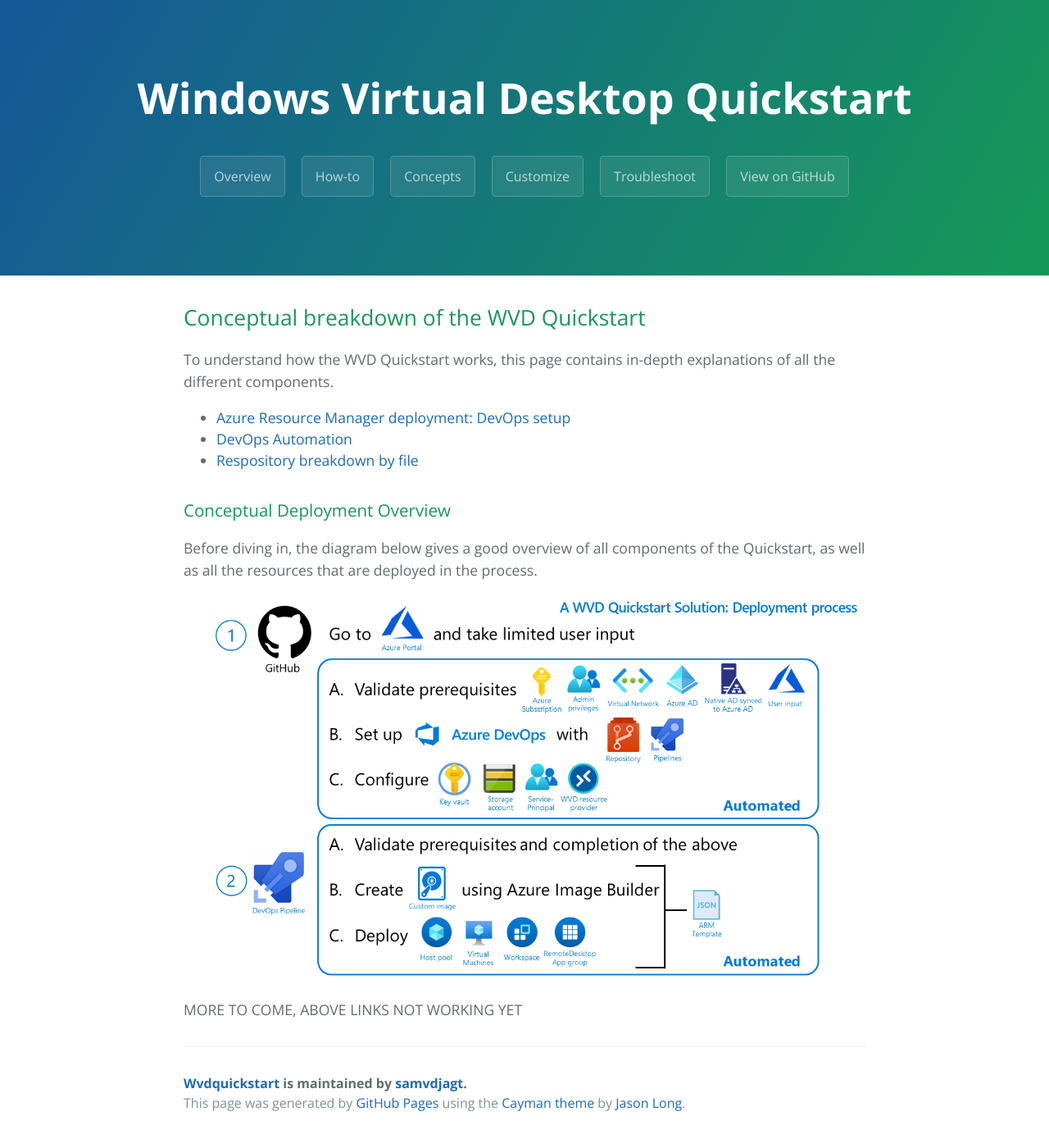
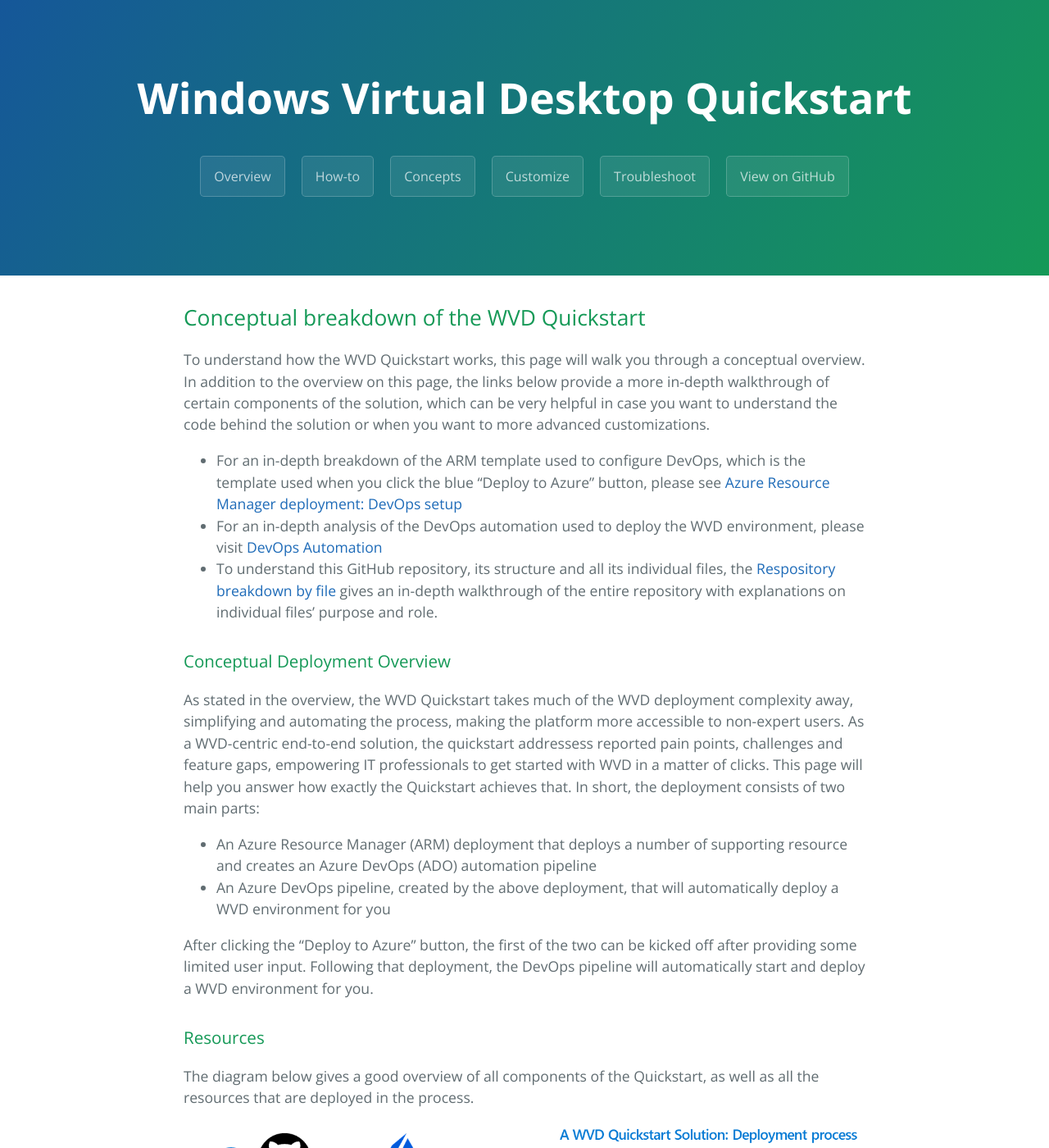
Before and after one commit to samvdjagt/wvdquickstart, a Jekyll site: the page built from concepts.md, in a window 1280 px wide and 1400 px high. Shown: the whole window at 82% size. Built offline with Jekyll 4.4.1, drawn with Linux system fonts in a browser that asks for light colours.

Commit message:
Update concepts.md

```diff
--- a/concepts.md
+++ b/concepts.md
@@ -5,14 +5,22 @@
 ---
 
 ## Conceptual breakdown of the WVD Quickstart
-To understand how the WVD Quickstart works, this page contains in-depth explanations of all the different components.
+To understand how the WVD Quickstart works, this page will walk you through a conceptual overview. In addition to the overview on this page, the links below provide a more in-depth walkthrough of certain components of the solution, which can be very helpful in case you want to understand the code behind the solution or when you want to more advanced customizations.
 
-* <a href="armdeployment">Azure Resource Manager deployment: DevOps setup</a>
-* <a href="devops">DevOps Automation</a>
-* <a href="repo">Respository breakdown by file</a>
+* For an in-depth breakdown of the ARM template used to configure DevOps, which is the template used when you click the blue "Deploy to Azure" button, please see <a href="armdeployment">Azure Resource Manager deployment: DevOps setup</a>
+* For an in-depth analysis of the DevOps automation used to deploy the WVD environment, please visit <a href="devops">DevOps Automation</a>
+* To understand this GitHub repository, its structure and all its individual files, the <a href="repo">Respository breakdown by file</a> gives an in-depth walkthrough of the entire repository with explanations on individual files' purpose and role.
 
 ### Conceptual Deployment Overview
-Before diving in, the diagram below gives a good overview of all components of the Quickstart, as well as all the resources that are deployed in the process.
+As stated in the overview, the WVD Quickstart takes much of the WVD deployment complexity away, simplifying and automating the process, making the platform more accessible to non-expert users. As a WVD-centric end-to-end solution, the quickstart addressess reported pain points, challenges and feature gaps, empowering IT professionals to get started with WVD in a matter of clicks. This page will help you answer how exactly the Quickstart achieves that. In short, the deployment consists of two main parts:
+
+* An Azure Resource Manager (ARM) deployment that deploys a number of supporting resource and creates an Azure DevOps (ADO) automation pipeline
+* An Azure DevOps pipeline, created by the above deployment, that will automatically deploy a WVD environment for you
+
+After clicking the "Deploy to Azure" button, the first of the two can be kicked off after providing some limited user input. Following that deployment, the DevOps pipeline will automatically start and deploy a WVD environment for you.
+
+### Resources
+The diagram below gives a good overview of all components of the Quickstart, as well as all the resources that are deployed in the process.
 
 ![Deployment overview](images/diagram.png?raw=true)
 
```
